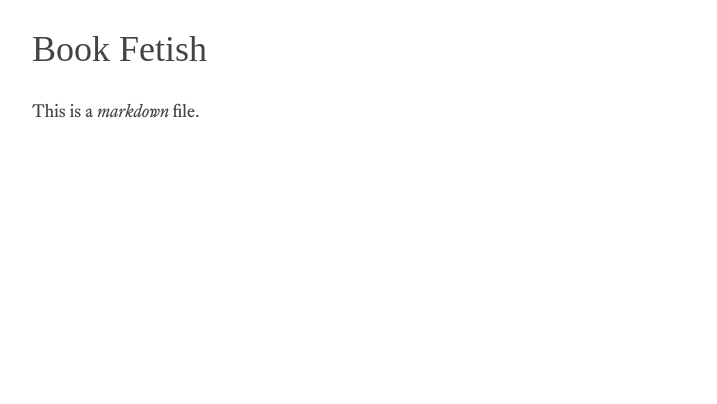
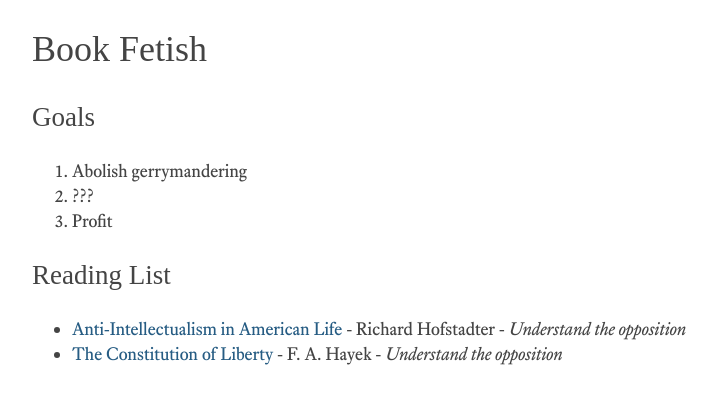
Before and after one commit to guidoism/engineers-vs-entropy, a Jekyll site: the page built from index.md, in a window 1280 px wide. Shown: the top 404 px of the page, without its empty margins (233-950 px from the left). Built offline with Jekyll 4.4.1, drawn with Linux system fonts in a browser that asks for light colours.

Commit message:
Update index.md

```diff
--- a/index.md
+++ b/index.md
@@ -3,4 +3,11 @@ layout: default
 title: Book Fetish
 ---
 
-This is a *markdown* file.
+## Goals
+1. Abolish gerrymandering
+2. ???
+3. Profit
+
+## Reading List
+* [Anti-Intellectualism in American Life](http://a.co/3y9w50B) - Richard Hofstadter - *Understand the opposition*
+* [The Constitution of Liberty](http://a.co/4k21PFU) -  F. A. Hayek - *Understand the opposition*
```
